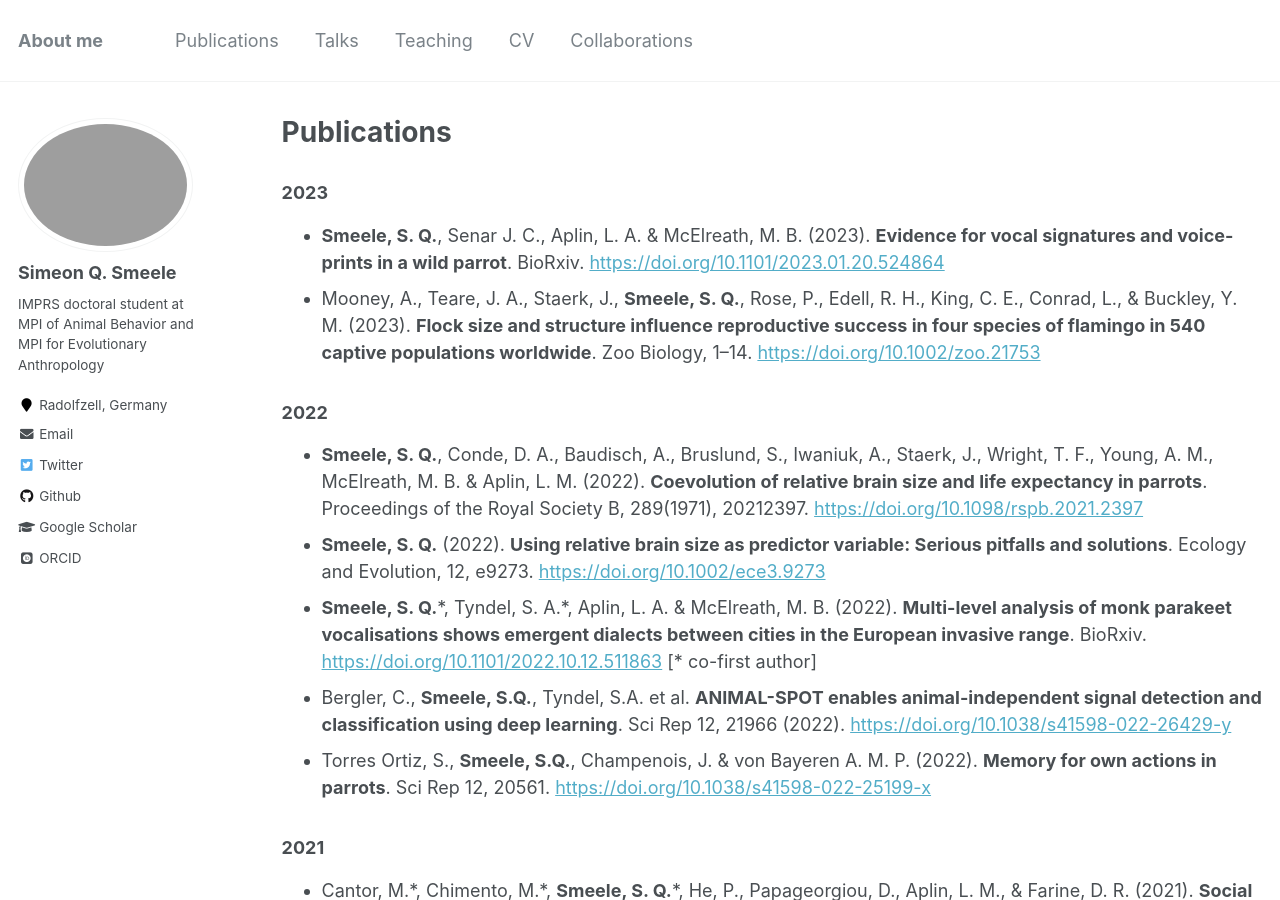
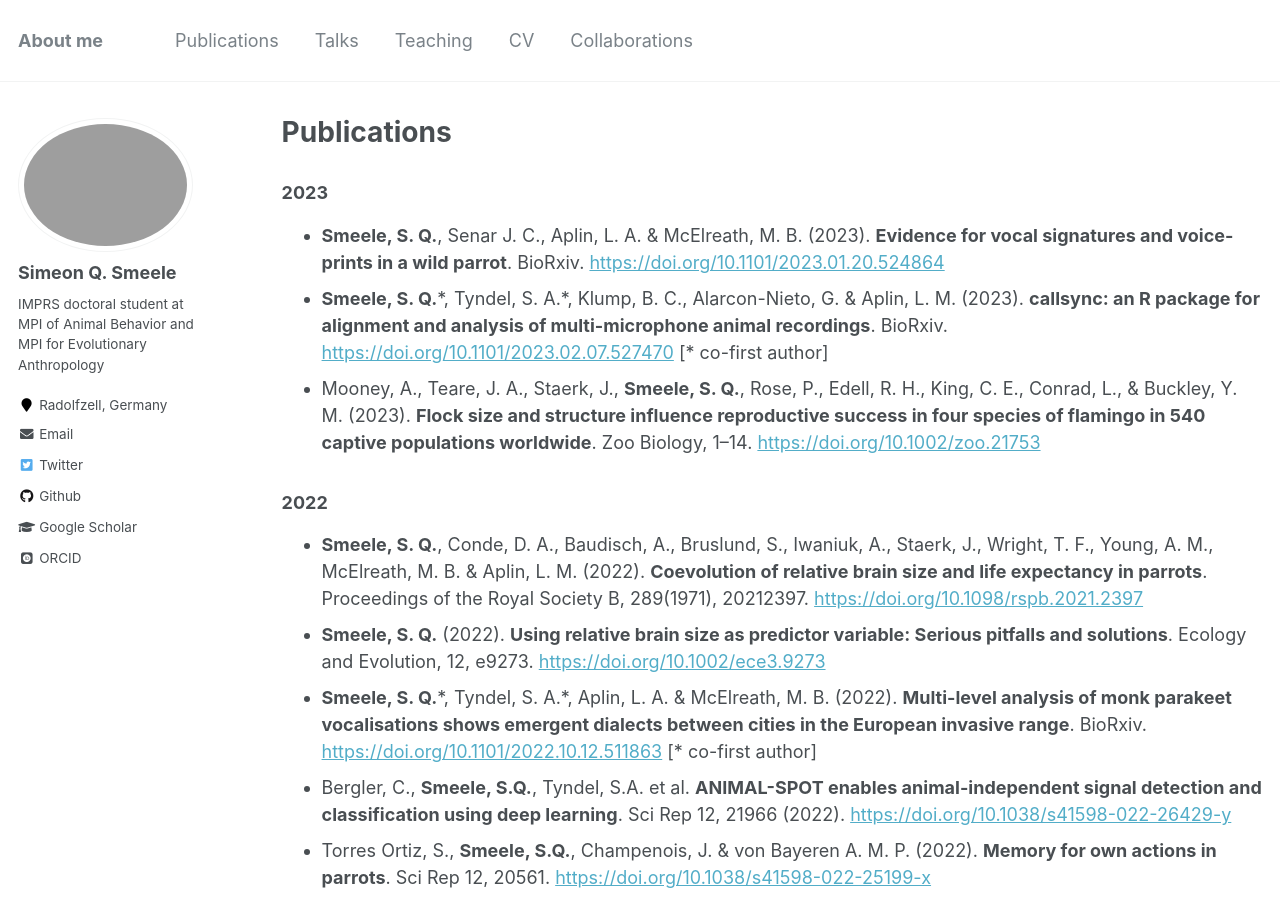
Before and after one commit to simeonqs/simeonqs.github.io, a Jekyll site: the page built from _pages/publications.md, in a window 1280 px wide and 900 px high. Built offline with Jekyll 4.4.1, drawn with Linux system fonts in a browser that asks for light colours; some web fonts are replaced; comment, search, counter and statistics services are not loaded.

Commit message:
Adding new preprint.

```diff
--- a/_pages/publications.md
+++ b/_pages/publications.md
@@ -11,6 +11,9 @@
 
 - **Smeele, S. Q.**, Senar J. C., Aplin, L. A. & McElreath, M. B. (2023). **Evidence for vocal signatures and voice-prints in a wild parrot**. BioRxiv. <https://doi.org/10.1101/2023.01.20.524864>
   <div class='altmetric-embed' data-doi='10.1101/2023.01.20.524864'></div>
+
+- **Smeele, S. Q.**\*, Tyndel, S. A.\*, Klump, B. C., Alarcon-Nieto, G. & Aplin, L. M. (2023). **callsync: an R package for alignment and analysis of multi-microphone animal recordings**. BioRxiv. <https://doi.org/10.1101/2023.02.07.527470> [\* co-first author]
+  <div class='altmetric-embed' data-doi='10.1101/2023.02.07.527470'></div>
 
 - Mooney, A., Teare, J. A., Staerk, J., **Smeele, S. Q.**, Rose, P., Edell, R. H., King, C. E., Conrad, L., & Buckley, Y. M. (2023). **Flock size and structure influence reproductive success in four species of flamingo in 540 captive populations worldwide**. Zoo Biology, 1–14. <https://doi.org/10.1002/zoo.21753>
   <div class='altmetric-embed' data-doi='10.1002/zoo.21753'></div>
```
Also changed, not shown: _pages/cv.md (+3 -0 lines).
